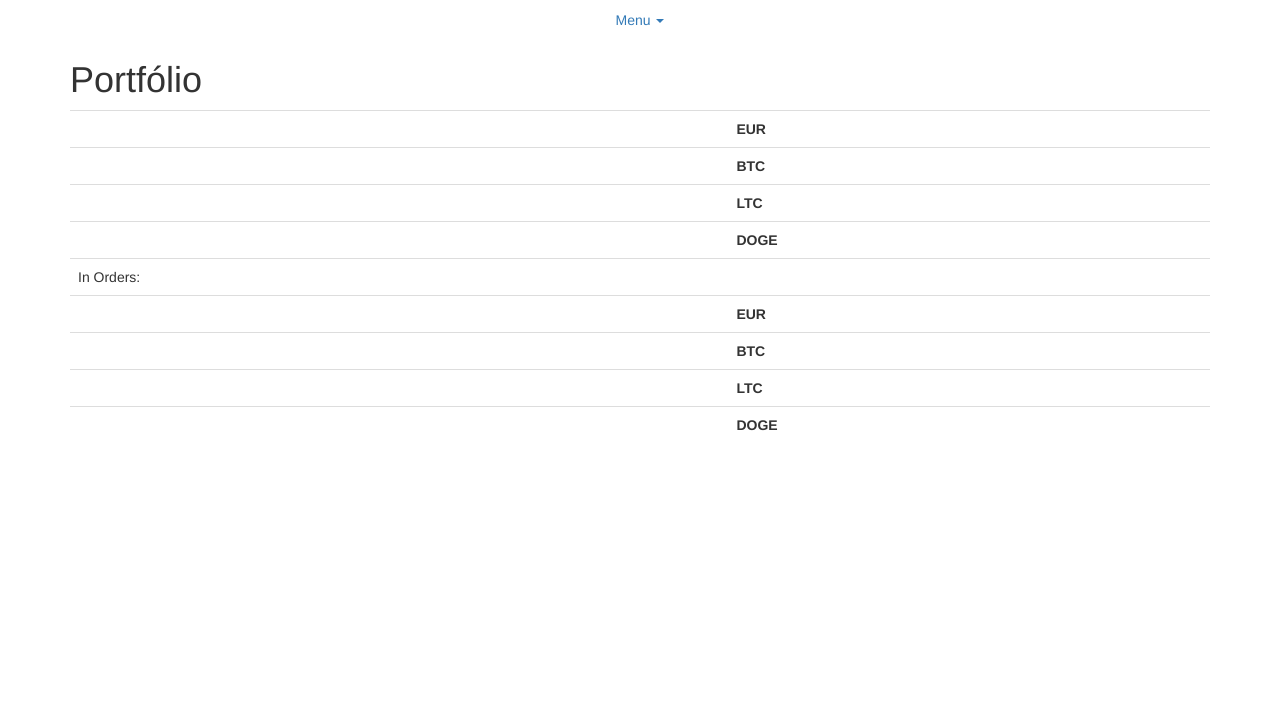
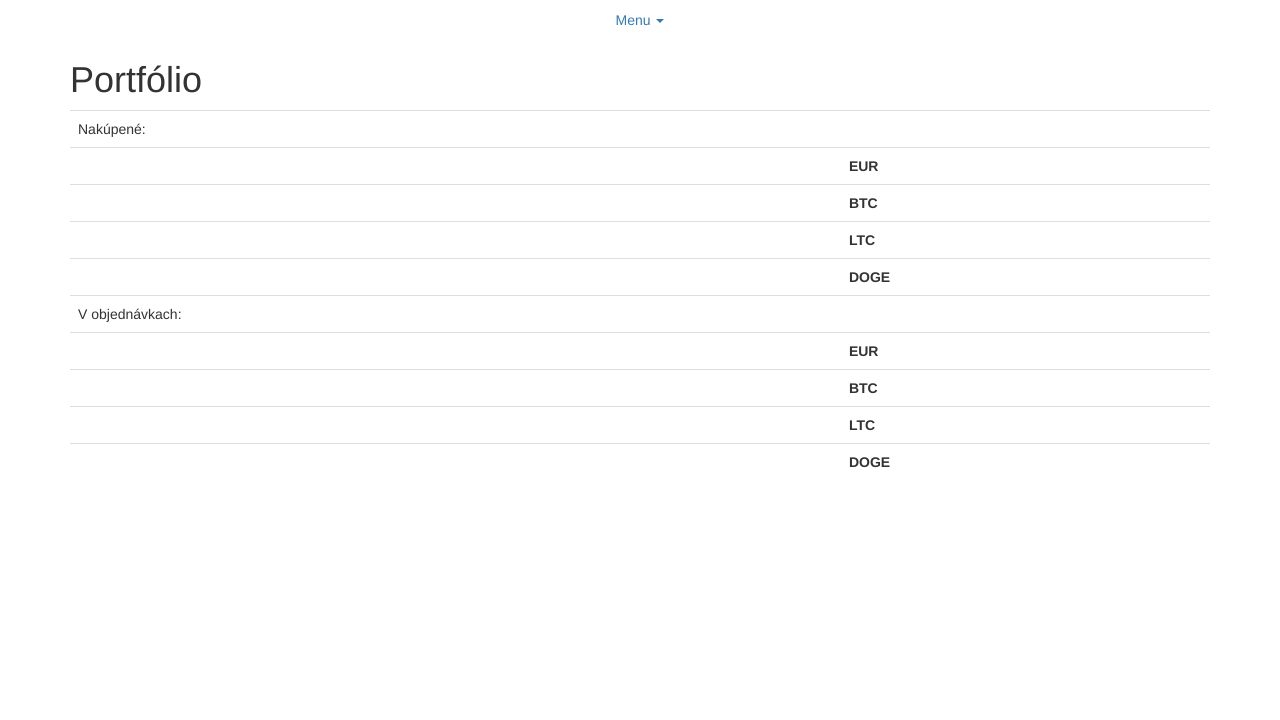
Before and after one commit to j4nk0/xbtzmenaren, a Django app: template xbtzmenarendjango/xbtzmenarenapp/templates/xbtzmenarenapp/portfolio.html in a window 1280 px wide. Shown: the top 720 px of the page. Run offline with Django 3.2, Linux system fonts and the light colour scheme; the template is opened without the code that fills it, so the values that code supplies are empty; some libraries are stand-ins or nearby versions.

Commit message:
fix language in portfolio page

```diff
--- a/xbtzmenarendjango/xbtzmenarenapp/templates/xbtzmenarenapp/portfolio.html
+++ b/xbtzmenarendjango/xbtzmenarenapp/templates/xbtzmenarenapp/portfolio.html
@@ -5,6 +5,10 @@
     <h1>Portfólio</h1>
     <table class="table">
       <tbody>
+        <tr>
+          <td>Nakúpené:</td>
+          <td></td>
+        </tr>
         <tr>
           <td><b>{{ eur }}</b></td>
           <td><b>EUR</b></td>
@@ -22,7 +26,7 @@
           <td><b>DOGE</b></td>
         </tr>
         <tr>
-          <td>In Orders:</td>
+          <td>V objednávkach:</td>
           <td></td>
         </tr>
         <tr>
```
